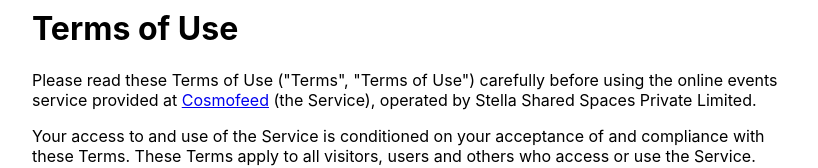
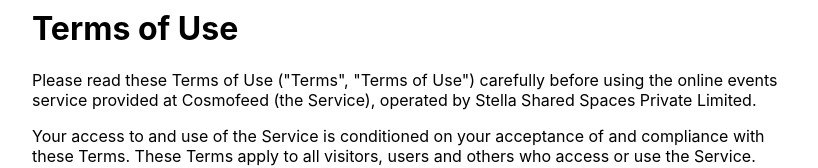
Before and after one commit to sunnyVaranasi/zoom_integrate, a website: page terms.html in a window 1280 px wide. Shown: the part 170-338 px from the top of the page, without its empty margins (226-1044 px from the left). Drawn offline with Linux system fonts and the light colour scheme.

Commit message:
Update terms.html

```diff
--- a/terms.html
+++ b/terms.html
@@ -14,7 +14,7 @@
     </a>
 
     <h1>Terms of Use</h1>
-    <p>Please read these Terms of Use ("Terms", "Terms of Use") carefully before using the online events service provided at <a href="https://zoom.us/oauth/authorize?response_type=code&client_id=3uKSkApUQVOlgcoZ5IC0vA&redirect_uri=https://cosmofeed.onrender.com/redirect">Cosmofeed</a> (the Service), operated by Stella Shared Spaces Private Limited.</p>
+    <p>Please read these Terms of Use ("Terms", "Terms of Use") carefully before using the online events service provided at Cosmofeed (the Service), operated by Stella Shared Spaces Private Limited.</p>
     <p>Your access to and use of the Service is conditioned on your acceptance of and compliance with these Terms. These Terms apply to all visitors, users and others who access or use the Service.</p>
     <p style="font-style: italic;">By accessing or using the Service you agree to be bound by these Terms. If you disagree with any part of the terms, you may not access the Service.</p>
 
```
